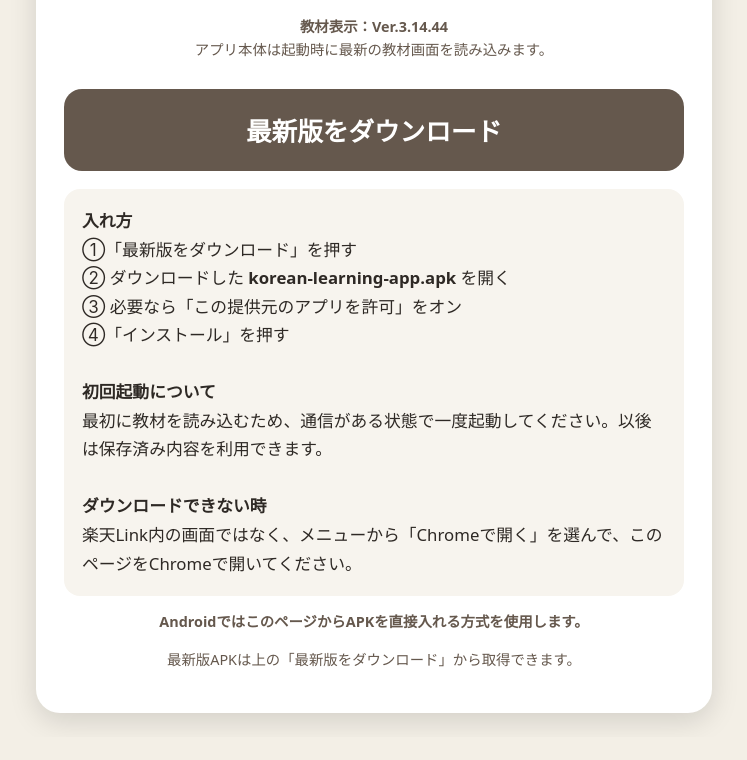
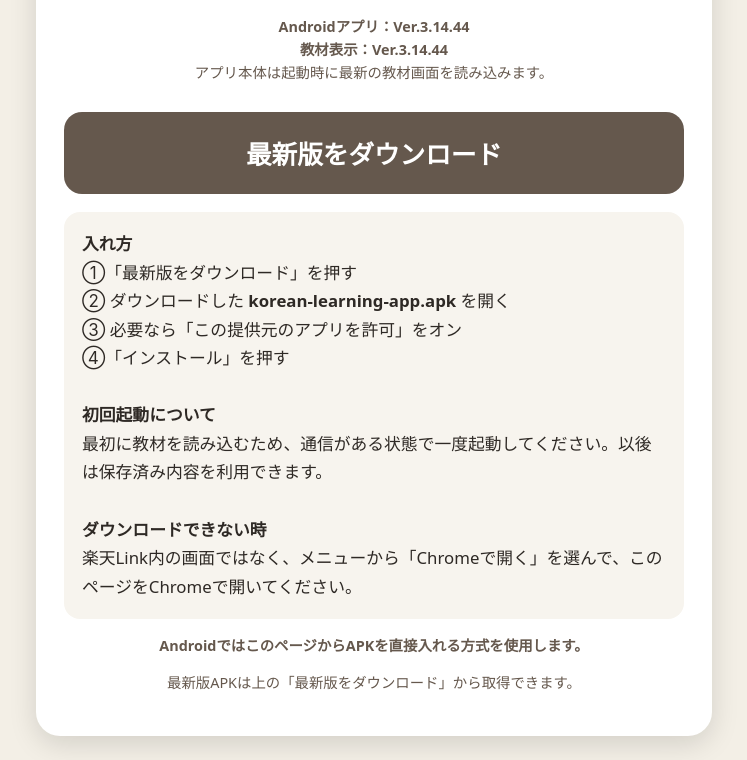
Before and after one commit to shoheikanaya-wq/korean-learning-app, a website: page android-download.html in a window 1280 px wide. Shown: the part 187-947 px from the top of the page, without its empty margins (266-1013 px from the left). Before the commit the page ends 924 px from the top, so only its background shows below. Drawn offline with Linux system fonts and the light colour scheme.

Commit message:
Show Android shell and lesson versions clearly

```diff
--- a/android-download.html
+++ b/android-download.html
@@ -18,7 +18,7 @@ h1{font-size:2rem;margin:.2em 0}.sub{font-size:1.15rem;line-height:1.65}
 <body>
 <main>
 <h1>韓国語アプリ</h1>
-<p class="sub">Androidスマホ用<br>このページから最新版を入れられます。</p><p class="small"><strong>教材表示：Ver.3.14.44</strong><br>アプリ本体は起動時に最新の教材画面を読み込みます。</p>
+<p class="sub">Androidスマホ用<br>このページから最新版を入れられます。</p><p class="small"><strong>Androidアプリ：Ver.3.14.44</strong><br><strong>教材表示：Ver.3.14.44</strong><br>アプリ本体は起動時に最新の教材画面を読み込みます。</p>
 <a class="download" href="https://github.com/shoheikanaya-wq/korean-learning-app/releases/download/android-latest/korean-learning-app.apk">最新版をダウンロード</a>
 <div class="note">
 <b>入れ方</b><br>
```
